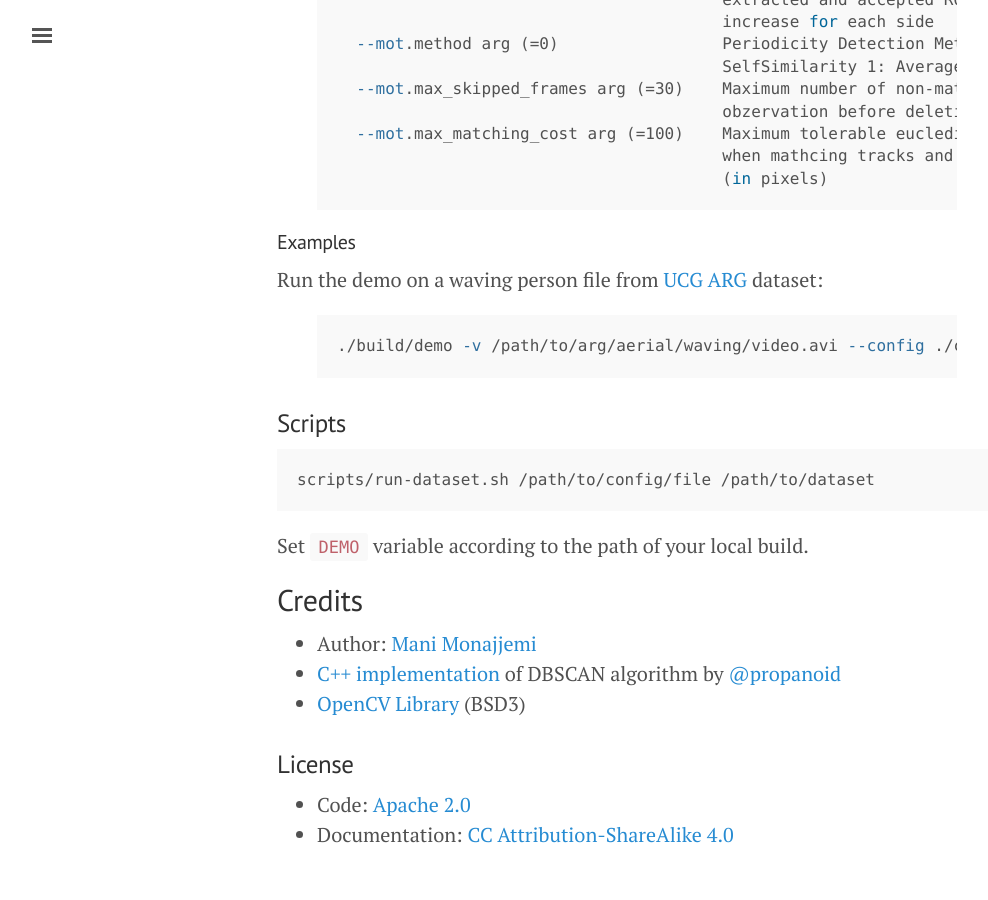
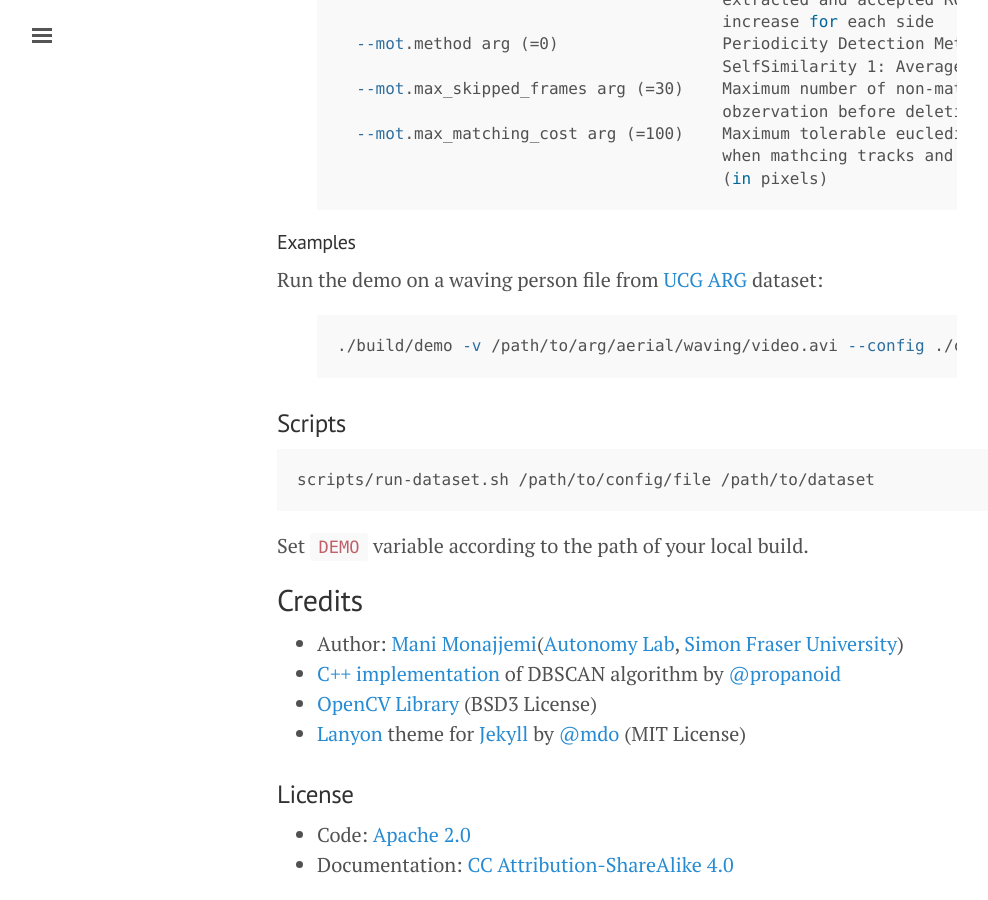
Before and after one commit to AutonomyLab/obzerver, a Jekyll site: the page built from index.html, in a window 1280 px wide and 900 px high, scrolled down 3287 px. Shown: the whole window, without its empty margins (3-991 px from the left). Built offline with Jekyll 4.4.1, drawn with Linux system fonts in a browser that asks for light colours; nearby versions of some CDN libraries; Markdown is read by kramdown in place of the engine named in the settings; the list of posts is cut into pages by our own code; before the commit the page ends 4157 px from its top, so only the background shows below that.

Commit message:
Add icons for the menu

```diff
--- a/_includes/sidebar.html
+++ b/_includes/sidebar.html
@@ -9,7 +9,7 @@
   </div>
 
   <nav class="sidebar-nav">
-    <a class="sidebar-nav-item{% if page.url == site.baseurl %} active{% endif %}" href="{{ site.baseurl }}/">Home</a>
+    <a class="sidebar-nav-item{% if page.url == site.baseurl %} active{% endif %}" href="{{ site.baseurl }}/"><i class="fa fa-home"></i> Home</a>
 
     {% comment %}
       The code below dynamically generates a sidebar nav of pages with
@@ -25,11 +25,22 @@
       {% endif %}
     {% endfor %}
 
-    <a class="sidebar-nav-item" href="{{ site.github.repo }}/archive/master.zip">Download</a>
-    <a class="sidebar-nav-item" href="#compile">Compilation</a>
-    <a class="sidebar-nav-item" href="#usage">Usage</a>
-    <a class="sidebar-nav-item" href="#credits">Credits</a>
-    <a class="sidebar-nav-item" href="{{ site.github.repo }}">GitHub project</a>
+    <a class="sidebar-nav-item" href="{{ site.github.repo }}/archive/master.zip">
+    <i class="fa fa-download"></i> Download
+    </a>
+    <a class="sidebar-nav-item" href="#compile">
+    <i class="fa fa-file"></i> Compilation
+    </a>
+    <a class="sidebar-nav-item" href="#usage">
+    <i class="fa fa-book"></i> Usage
+    </a>
+    <a class="sidebar-nav-item" href="#credits">
+    <i class="fa fa-user"></i> Credits
+    </a>
+    <a class="sidebar-nav-item" href="https://github.com/AutonomyLab/obzerver">
+    <i class="fa fa-github"></i> GitHub project</a>
+    <a class="sidebar-nav-item" href="http://autonomylab.org">
+    <i class="fa fa-external-link"></i> AutonomyLab</a>
   </nav>
 
   <div class="sidebar-item">
--- a/index.html
+++ b/index.html
@@ -158,9 +158,10 @@ Set <code>DEMO</code> variable according to the path of your local build.
 <h2 id="credits">Credits</h2>
 
 <ul>
-	<li>Author: <a href="http://mani.im">Mani Monajjemi</a></li>
+	<li>Author: <a href="http://mani.im">Mani Monajjemi</a>(<a href="http://autonomylab.org">Autonomy Lab</a>, <a href="http://www.sfu.ca">Simon Fraser University</a>)</li>
 	<li><a href="https://github.com/propanoid/DBSCAN">C++ implementation</a> of DBSCAN algorithm by <a href="https://github.com/propanoid">@propanoid</a>
-	<li><a href="http://opencv.org/">OpenCV Library</a> (BSD3)</li>
+	<li><a href="http://opencv.org/">OpenCV Library</a> (BSD3 License)</li>
+  <li><a href="http://lanyon.getpoole.com/">Lanyon</a> theme for <a href="http://jekyllrb.com/">Jekyll</a> by <a href="https://twitter.com/mdo">@mdo</a> (MIT License)
 </ul>
 
 <h3 id="license">License</h3>
```
